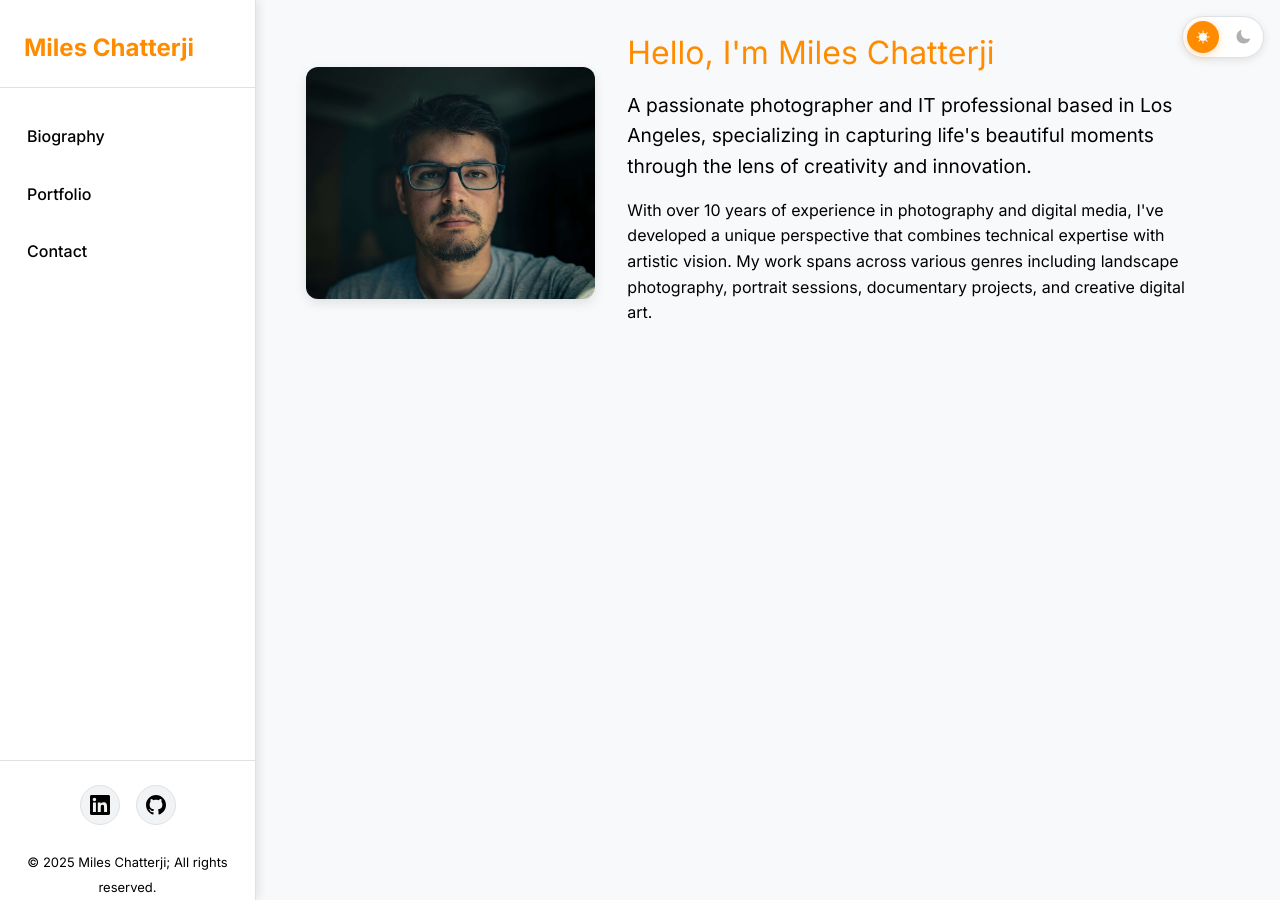
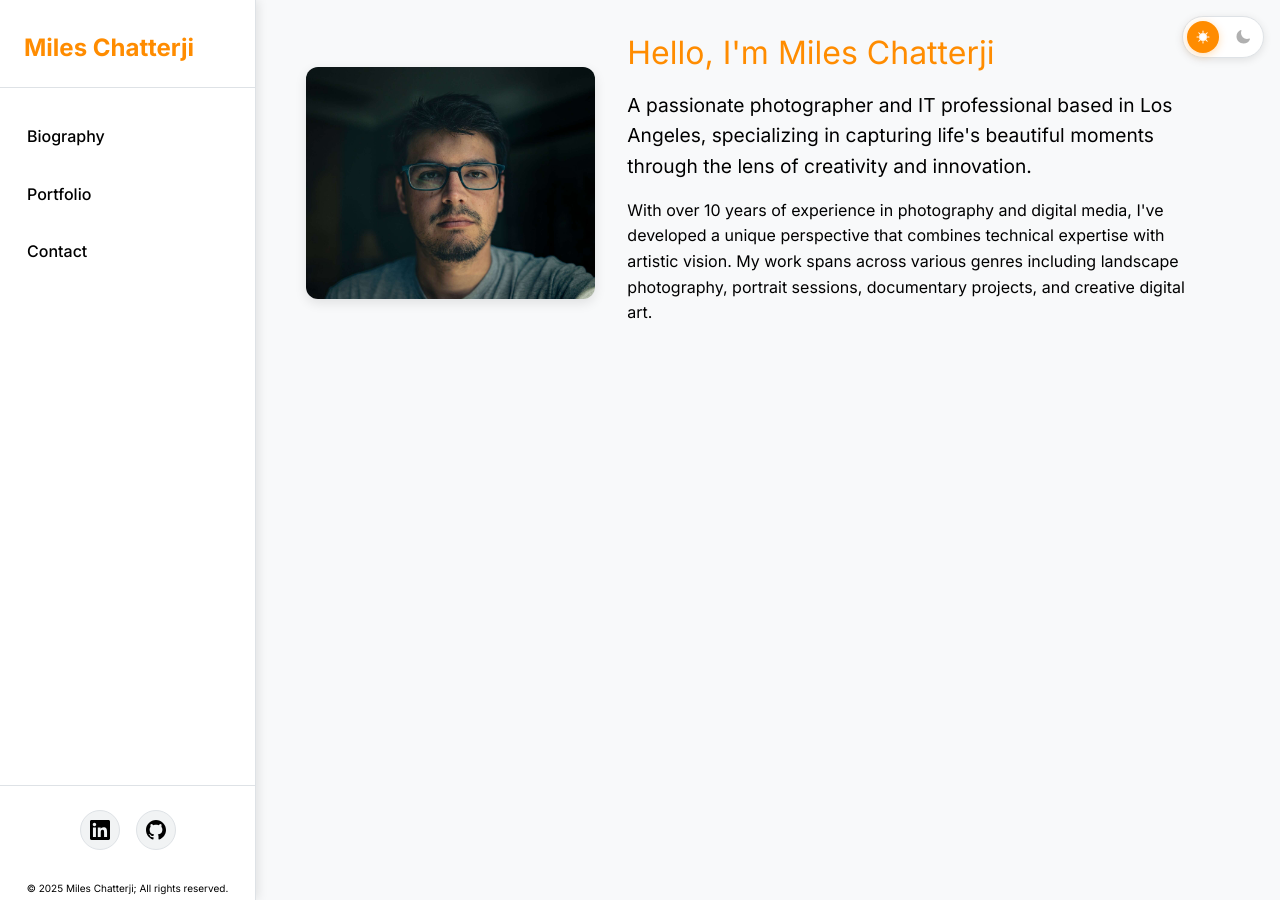
Before and after one commit to MilesChatterji/Prod-GHPages-mileschatterji.com, a Jekyll site: the page built from index.html, in a window 1280 px wide. Built offline with Jekyll 4.4.1, drawn with Linux system fonts in a browser that asks for light colours; some web fonts are replaced.

Commit message:
Copyright smaller

```diff
--- a/_layouts/default.html
+++ b/_layouts/default.html
@@ -83,7 +83,7 @@
                     </a>
                 </div>
             </div>
-            <center><font size="2">&copy; 2025 Miles Chatterji; All rights reserved.</font></center>
+            <center><font size="1">&copy; 2025 Miles Chatterji; All rights reserved.</font></center>
         </nav>
 
         <!-- Main Content Area -->
```
